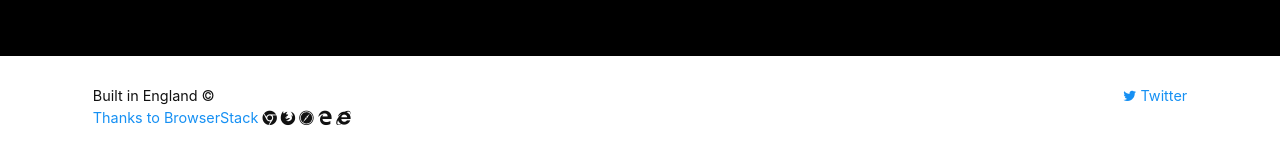
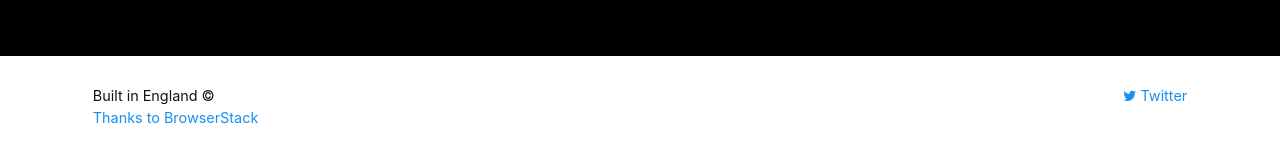
Before and after one commit to eddie/blazecss.github.io, a Jekyll site: the page built from index.html, in a window 1280 px wide. Shown: the part 1925-2080 px from the top of the page. Built offline with Jekyll 4.4.1, drawn with Linux system fonts in a browser that asks for light colours; nearby versions of some CDN libraries.

Commit message:
Thanks to BrowserStack

```diff
--- a/_includes/footer.html
+++ b/_includes/footer.html
@@ -2,7 +2,6 @@
 	<div class="grid__cell grid__cell--width-70">
 		Built in England &copy;<br>
 		<a class="link" href="https://www.browserstack.com/">Thanks to BrowserStack</a>
-		<i class="fa fa-chrome"></i> <i class="fa fa-firefox"></i> <i class="fa fa-safari"></i> <i class="fa fa-edge"></i> <i class="fa fa-internet-explorer"></i>
 	</div>
 	<div class="grid__cell grid__cell--width-30 footer__links">
 		<a class="link" href="https://twitter.com/blazecss"><i class="fa fa-twitter"></i> Twitter</a>
```
